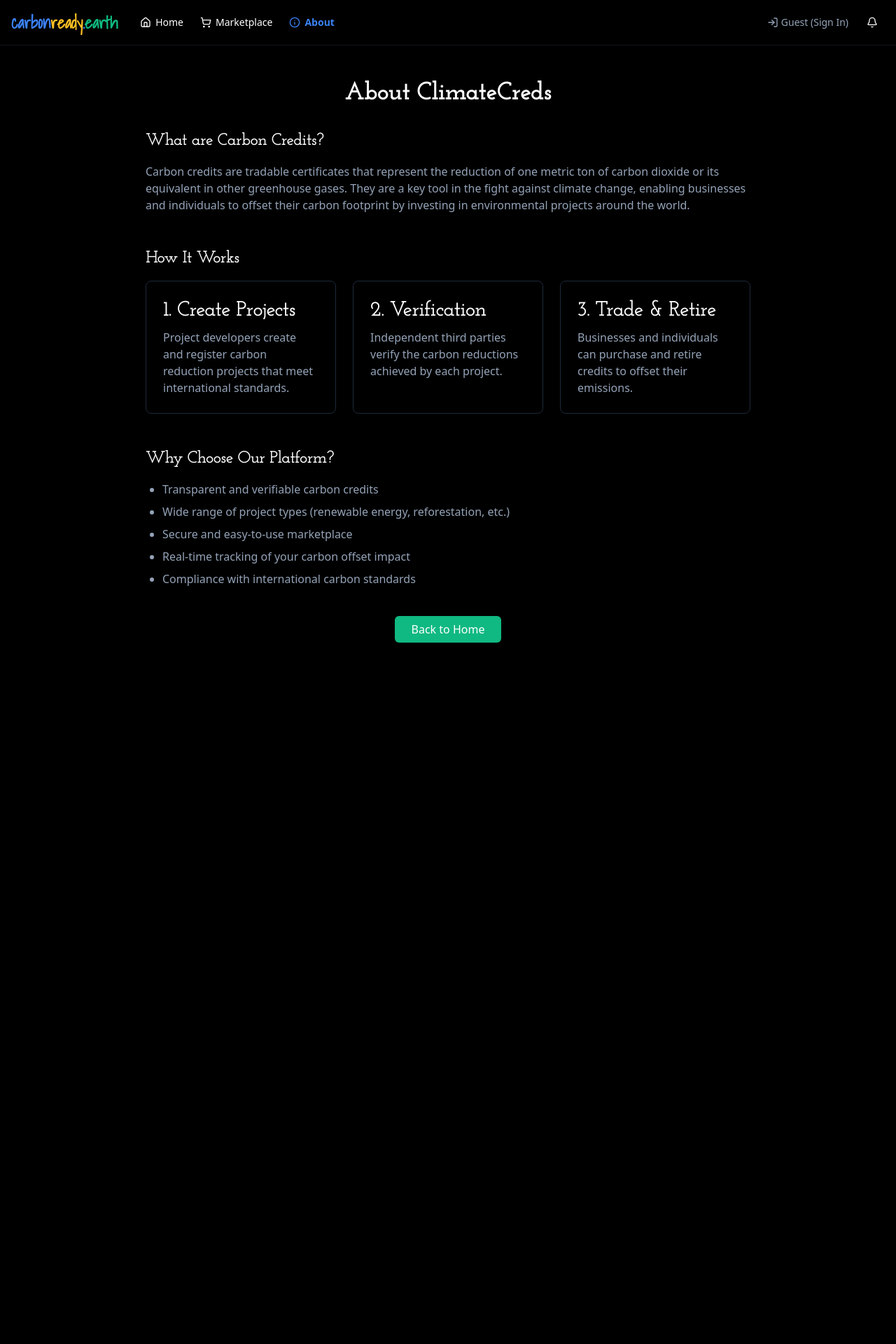
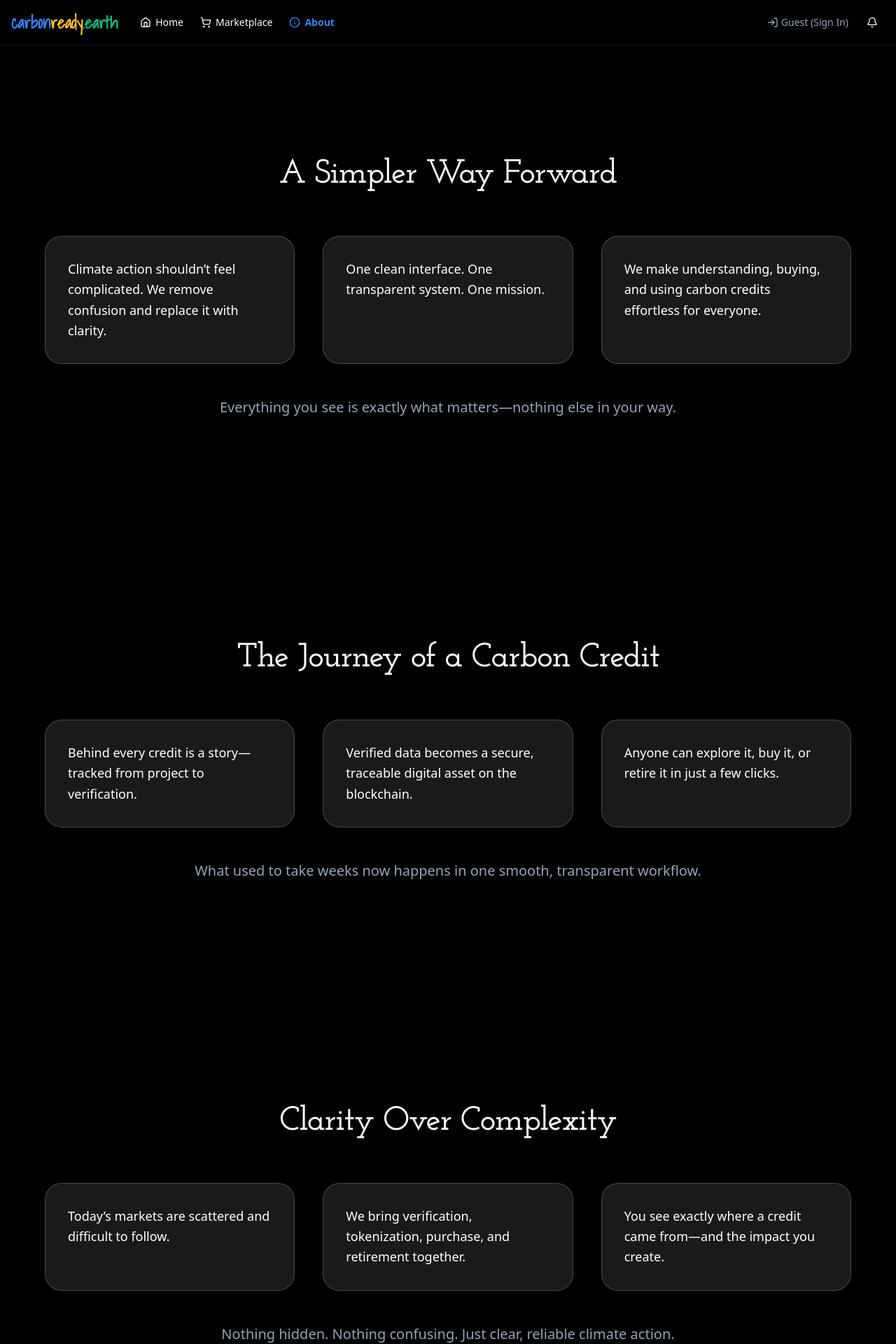
Before and after one commit to hemamalinii/ecopreserve_fe_v0, a Next.js app: page /about in a window 1280 px wide. Shown: the top 1920 px of the page at 70% size. Before the commit the page ends 959 px from the top, so only its background shows below. Built offline with nearby package versions, Linux system fonts and the light colour scheme.

Commit message:
about page

```diff
--- a/src/app/about/page.tsx
+++ b/src/app/about/page.tsx
@@ -1,51 +1,135 @@
-import Link from 'next/link';
+"use client";
+
+import SectionContainer from "@/components/landing/SectionContainer";
+import SubCard from "@/components/landing/SubCard";
+import Conclusion from "@/components/landing/Conclusion";
+import Link from "next/link";
 
 export default function AboutPage() {
   return (
-    <div className="container mx-auto px-4 py-12 max-w-4xl">
-      <h1 className="text-4xl font-bold mb-8 text-center">About ClimateCreds</h1>
+    <div className="min-h-screen w-full bg-background">
 
-      <section className="mb-12">
-        <h2 className="text-2xl font-semibold mb-4">What are Carbon Credits?</h2>
-        <p className="mb-4 text-muted-foreground">
-          Carbon credits are tradable certificates that represent the reduction of one metric ton of carbon dioxide or its equivalent in other greenhouse gases. They are a key tool in the fight against climate change, enabling businesses and individuals to offset their carbon footprint by investing in environmental projects around the world.
-        </p>
-      </section>
+      {/* SECTION 1 */}
+      <SectionContainer title="A Simpler Way Forward">
 
-      <section className="mb-12">
-        <h2 className="text-2xl font-semibold mb-4">How It Works</h2>
-        <div className="grid md:grid-cols-3 gap-6">
-          <div className="bg-card p-6 rounded-lg shadow-md border">
-            <h3 className="font-semibold mb-2">1. Create Projects</h3>
-            <p className="text-muted-foreground">Project developers create and register carbon reduction projects that meet international standards.</p>
-          </div>
-          <div className="bg-card p-6 rounded-lg shadow-md border">
-            <h3 className="font-semibold mb-2">2. Verification</h3>
-            <p className="text-muted-foreground">Independent third parties verify the carbon reductions achieved by each project.</p>
-          </div>
-          <div className="bg-card p-6 rounded-lg shadow-md border">
-            <h3 className="font-semibold mb-2">3. Trade & Retire</h3>
-            <p className="text-muted-foreground">Businesses and individuals can purchase and retire credits to offset their emissions.</p>
-          </div>
+        <div className="grid md:grid-cols-3 gap-10 max-w-6xl mx-auto">
+
+          <SubCard delay={0.1}>
+            Climate action shouldn’t feel complicated.
+            We remove confusion and replace it with clarity.
+          </SubCard>
+
+          <SubCard delay={0.2}>
+            One clean interface.
+            One transparent system.
+            One mission.
+          </SubCard>
+
+          <SubCard delay={0.3}>
+            We make understanding, buying, and using carbon credits effortless for everyone.
+          </SubCard>
+
         </div>
-      </section>
 
-      <section className="mb-12">
-        <h2 className="text-2xl font-semibold mb-4">Why Choose Our Platform?</h2>
-        <ul className="list-disc pl-6 space-y-2 text-muted-foreground">
-          <li>Transparent and verifiable carbon credits</li>
-          <li>Wide range of project types (renewable energy, reforestation, etc.)</li>
-          <li>Secure and easy-to-use marketplace</li>
-          <li>Real-time tracking of your carbon offset impact</li>
-          <li>Compliance with international carbon standards</li>
-        </ul>
-      </section>
+        <Conclusion>
+          Everything you see is exactly what matters—nothing else in your way.
+        </Conclusion>
 
-      <section className="text-center">
-        <Link href="/" className="bg-accent hover:bg-gold/90 text-accent-foreground font-medium py-2 px-6 rounded-md transition-colors">
+      </SectionContainer>
+
+
+
+      {/* SECTION 2 */}
+      <SectionContainer title="The Journey of a Carbon Credit">
+
+        <div className="grid md:grid-cols-3 gap-10 max-w-6xl mx-auto">
+
+          <SubCard delay={0.1}>
+            Behind every credit is a story—tracked from project to verification.
+          </SubCard>
+
+          <SubCard delay={0.2}>
+            Verified data becomes a secure, traceable digital asset on the blockchain.
+          </SubCard>
+
+          <SubCard delay={0.3}>
+            Anyone can explore it, buy it, or retire it in just a few clicks.
+          </SubCard>
+
+        </div>
+
+        <Conclusion>
+          What used to take weeks now happens in one smooth, transparent workflow.
+        </Conclusion>
+
+      </SectionContainer>
+
+
+
+      {/* SECTION 3 */}
+      <SectionContainer title="Clarity Over Complexity">
+
+        <div className="grid md:grid-cols-3 gap-10 max-w-6xl mx-auto">
+
+          <SubCard delay={0.1}>
+            Today’s markets are scattered and difficult to follow.
+          </SubCard>
+
+          <SubCard delay={0.2}>
+            We bring verification, tokenization, purchase, and retirement together.
+          </SubCard>
+
+          <SubCard delay={0.3}>
+            You see exactly where a credit came from—and the impact you create.
+          </SubCard>
+
+        </div>
+
+        <Conclusion>
+          Nothing hidden. Nothing confusing. Just clear, reliable climate action.
+        </Conclusion>
+
+      </SectionContainer>
+
+
+
+      {/* SECTION 4 */}
+      <SectionContainer title="Built for Everyone, Designed for You">
+
+        <div className="grid md:grid-cols-3 gap-10 max-w-6xl mx-auto">
+
+          <SubCard delay={0.1}>
+            Individuals can offset footprints easily and confidently.
+          </SubCard>
+
+          <SubCard delay={0.2}>
+            Companies get verified data, impact dashboards, and compliance reporting.
+          </SubCard>
+
+          <SubCard delay={0.3}>
+            Developers get streamlined onboarding, MRV uploads, and minting tools.
+          </SubCard>
+
+        </div>
+
+        <Conclusion>
+          Every path is guided—so you can focus on making an impact, not navigating complexity.
+        </Conclusion>
+
+      </SectionContainer>
+
+
+
+      {/* BACK */}
+      <div className="text-center py-20">
+        <Link
+          href="/"
+          className="px-8 py-3 bg-primary text-primary-foreground rounded-full hover:opacity-90 transition"
+        >
           Back to Home
         </Link>
-      </section>
+      </div>
+
     </div>
   );
 }
--- /dev/null
+++ b/src/components/landing/CardSection.tsx
@@ -0,0 +1,63 @@
+"use client";
+
+import { motion } from "framer-motion";
+
+interface CardSectionProps {
+  title: string;
+  content: string;
+  color?: "primary" | "secondary" | "accent";
+}
+
+export default function CardSection({ title, content, color = "primary" }: CardSectionProps) {
+  const sentences = content
+    .split("\n")
+    .map(s => s.trim())
+    .filter(Boolean);
+
+  return (
+    <section className="py-32 md:py-40">
+      <div className="mx-auto max-w-5xl px-6">
+
+        {/* Section Title */}
+        <motion.h2
+          initial={{ opacity: 0, y: 40 }}
+          whileInView={{ opacity: 1, y: 0 }}
+          viewport={{ once: true }}
+          transition={{ duration: 0.9 }}
+          className="text-4xl md:text-5xl font-semibold mb-16 text-center"
+        >
+          {title}
+        </motion.h2>
+
+        {/* Cards */}
+        <div className="grid gap-8">
+          {sentences.map((sentence, index) => (
+            <motion.div
+              key={index}
+              initial={{ opacity: 0, y: 40 }}
+              whileInView={{ opacity: 1, y: 0 }}
+              viewport={{ once: true }}
+              transition={{ duration: 0.8, delay: index * 0.1 }}
+              className={`
+                bg-white/10
+                backdrop-blur-xl
+                border border-white/20
+                rounded-3xl
+                p-8
+                text-lg
+                leading-relaxed
+                shadow-xl
+                ${index % 3 === 0 ? "ml-0 md:ml-10" : ""}
+                ${index % 3 === 1 ? "ml-0 md:ml-20" : ""}
+                ${index % 3 === 2 ? "ml-0 md:ml-0" : ""}
+              `}
+            >
+              {sentence}
+            </motion.div>
+          ))}
+        </div>
+
+      </div>
+    </section>
+  );
+}
--- /dev/null
+++ b/src/components/landing/Conclusion.tsx
@@ -0,0 +1,22 @@
+"use client";
+
+import { motion } from "framer-motion";
+import type { ReactNode } from "react";
+
+interface ConclusionProps {
+  children: ReactNode;
+}
+
+export default function Conclusion({ children }: ConclusionProps) {
+  return (
+    <motion.p
+      initial={{ opacity: 0, y: 20 }}
+      whileInView={{ opacity: 1, y: 0 }}
+      viewport={{ once: true }}
+      transition={{ duration: 0.9, delay: 0.2 }}
+      className="text-center mt-12 text-xl text-muted-foreground max-w-3xl mx-auto"
+    >
+      {children}
+    </motion.p>
+  );
+}
--- /dev/null
+++ b/src/components/landing/SectionContainer.tsx
@@ -0,0 +1,27 @@
+"use client";
+
+import { motion } from "framer-motion";
+import type { ReactNode } from "react";
+
+interface SectionContainerProps {
+  title: string;
+  children: ReactNode;
+}
+
+export default function SectionContainer({ title, children }: SectionContainerProps) {
+  return (
+    <section className="py-32 md:py-40 px-6">
+      <motion.h2
+        initial={{ opacity: 0, y: 40 }}
+        whileInView={{ opacity: 1, y: 0 }}
+        viewport={{ once: true }}
+        transition={{ duration: 1 }}
+        className="text-4xl md:text-5xl font-semibold text-center mb-16"
+      >
+        {title}
+      </motion.h2>
+
+      {children}
+    </section>
+  );
+}
--- /dev/null
+++ b/src/components/landing/SubCard.tsx
@@ -0,0 +1,29 @@
+"use client";
+
+import { motion } from "framer-motion";
+import type { ReactNode } from 'react';
+
+interface SubCardProps {
+  children: ReactNode;
+  delay?: number;
+}
+
+export default function SubCard({ children, delay = 0 }: SubCardProps) {
+  return (
+    <motion.div
+      initial={{ opacity: 0, y: 30 }}
+      whileInView={{ opacity: 1, y: 0 }}
+      viewport={{ once: true }}
+      transition={{ duration: 0.8, delay }}
+      className="
+        bg-white/10 backdrop-blur-xl
+        border border-white/20
+        rounded-3xl p-8
+        shadow-xl
+        text-lg leading-relaxed
+      "
+    >
+      {children}
+    </motion.div>
+  );
+}
```
